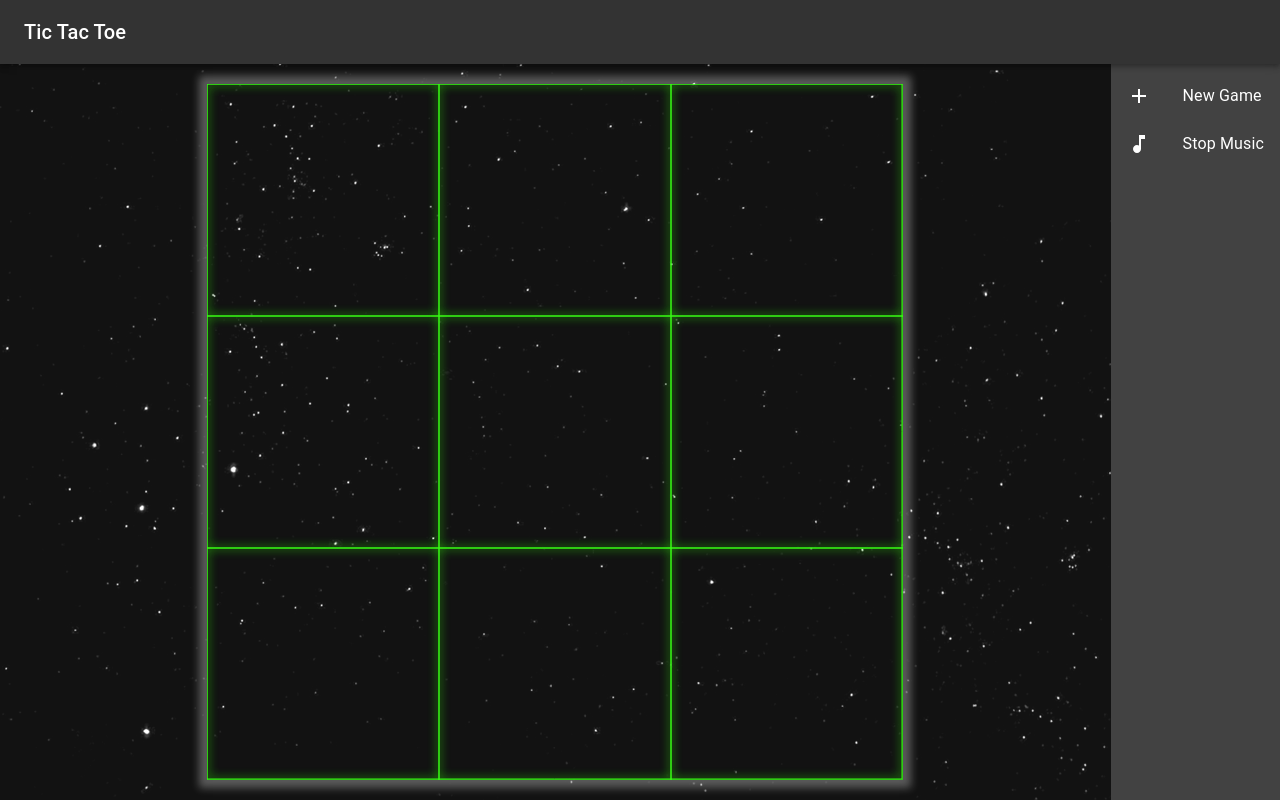
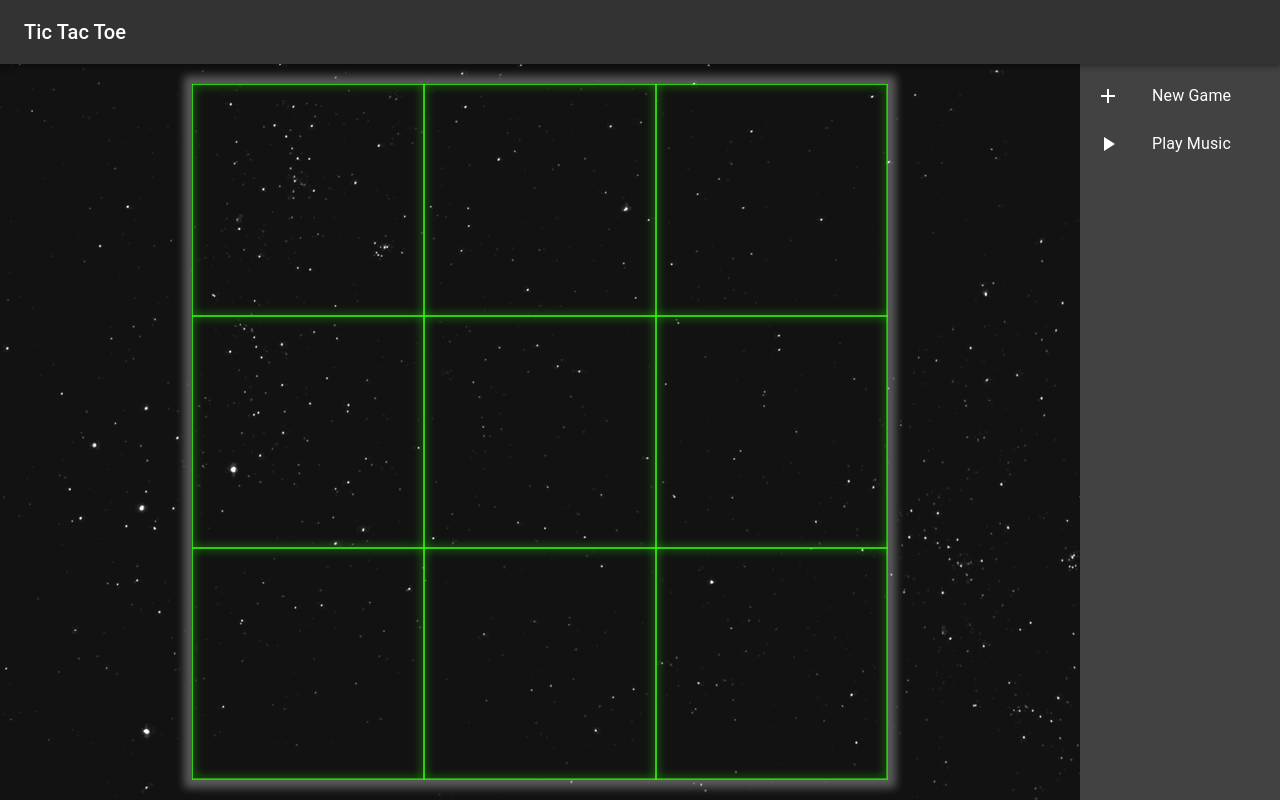
Before and after one commit to wrporter/games, a React (Create React App) app: page / in a window 1280 px wide. Built offline with nearby package versions, Linux system fonts and the light colour scheme; no server answers.

Commit message:
Do not play music automatically since it does not play on iOS

```diff
--- a/package.json
+++ b/package.json
@@ -20,7 +20,6 @@
     "react": "^16.13.1",
     "react-dom": "^16.13.1",
     "react-modal": "^3.11.2",
-    "react-player": "^2.4.0",
     "react-scripts": "3.4.1",
     "typescript": "^3.7.5"
   },
--- a/src/MusicPlayer/MusicPlayer.ts
+++ b/src/MusicPlayer/MusicPlayer.ts
@@ -1,4 +1,4 @@
-import {Howl} from "howler";
+import {Howl, Howler} from "howler";
 import * as music from './audio/music';
 
 function random(size: number) {
@@ -6,14 +6,19 @@ function random(size: number) {
 }
 
 export default class MusicPlayer {
+    private readonly songs: Howl[];
+    private song: Howl;
     private track: number;
-    private songs: Howl[];
     private _isPlaying: boolean;
 
     constructor() {
         this.songs = Object.values(music)
-            .map(song => new Howl({src: song, onend: () => this.playNext()}));
+            .map(song => new Howl({
+                src: song,
+                onend: () => this.playNext(),
+            }));
         this.track = random(this.songs.length);
+        this.song = this.songs[this.track];
         this._isPlaying = false;
     }
 
@@ -24,17 +29,18 @@ export default class MusicPlayer {
     play() {
         if (!this._isPlaying) {
             this._isPlaying = true;
-            this.songs[this.track].play();
+            this.song.play();
         }
     }
 
     pause() {
         this._isPlaying = false;
-        this.songs[this.track].pause();
+        this.song.pause();
     }
 
     private playNext() {
         this.track = this.track + 1 % this.songs.length;
+        this.song = this.songs[this.track];
         this.play();
     }
 }
--- a/src/tictactoe/Game.tsx
+++ b/src/tictactoe/Game.tsx
@@ -15,8 +15,8 @@ import {
     ListItemText,
 } from "@material-ui/core";
 import AddIcon from '@material-ui/icons/Add';
-import MusicNoteIcon from '@material-ui/icons/MusicNote';
-import MusicOffIcon from '@material-ui/icons/MusicOff';
+import PlayArrowIcon from '@material-ui/icons/PlayArrow';
+import PauseIcon from '@material-ui/icons/Pause';
 import {Modal, ModalBody, ModalFooter, ModalHeader} from "../ReactModal";
 import CanvasComponent from "./CanvasComponent";
 import {TicTacToeContextProvider} from "./TicTacToeContext";
@@ -25,7 +25,7 @@ import EventEmitter from "./EventEmitter";
 const victory = new Howl({src: finalFantasyVictory});
 
 export default function Game() {
-    const [playingMusic, setPlayingMusic] = React.useState(true);
+    const [playingMusic, setPlayingMusic] = React.useState(false);
     const [result, setResult] = React.useState(GameResult.Pending);
     const [modalIsOpen, setModalIsOpen] = React.useState(false);
     const musicPlayer = React.useMemo(() => new MusicPlayer(), []);
@@ -52,7 +52,7 @@ export default function Game() {
         setResult(GameResult.Pending);
     };
 
-    React.useEffect(() => {
+    React.useLayoutEffect(() => {
         if (playingMusic) {
             musicPlayer.play();
         } else {
@@ -87,8 +87,8 @@ export default function Game() {
                     <BottomNavigation showLabels>
                         <BottomNavigationAction label="New Game" icon={<AddIcon/>} onClick={handleNewGame}/>
                         <BottomNavigationAction
-                            label={playingMusic ? "Stop Music" : "Play Music"}
-                            icon={playingMusic ? <MusicNoteIcon/> : <MusicOffIcon/>}
+                            label={playingMusic ? "Pause Music" : "Play Music"}
+                            icon={playingMusic ? <PauseIcon/> : <PlayArrowIcon/>}
                             onClick={() => setPlayingMusic(!playingMusic)}
                         />
                     </BottomNavigation>
@@ -104,9 +104,9 @@ export default function Game() {
                         </ListItem>
                         <ListItem button onClick={() => setPlayingMusic(!playingMusic)}>
                             <ListItemIcon>
-                                {playingMusic ? <MusicNoteIcon/> : <MusicOffIcon/>}
+                                {playingMusic ? <PauseIcon/> : <PlayArrowIcon/>}
                             </ListItemIcon>
-                            <ListItemText primary={playingMusic ? "Stop Music" : "Play Music"}/>
+                            <ListItemText primary={playingMusic ? "Pause Music" : "Play Music"}/>
                         </ListItem>
                     </List>
                 </Box>
--- a/src/tictactoe/TicTacToe.module.scss
+++ b/src/tictactoe/TicTacToe.module.scss
@@ -31,8 +31,7 @@
 }
 
 .list {
-  width: 100%;
-  max-width: 300;
+  width: 200px;
 }
 
 @media only screen and (min-width : 960px) {
```
Also changed, not shown: 1 other file (tests, documents, lock files or other folders).
